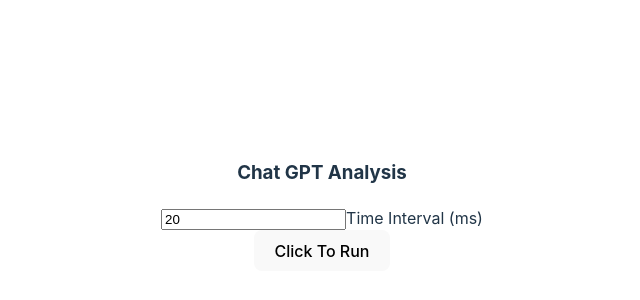
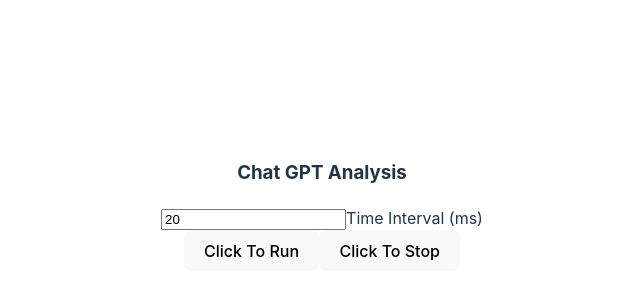
Before and after one commit to bajpai1289/Type-Speed, a React (Vite) app: page / in a window 1280 px wide. Shown: the part 194-494 px from the top of the page, without its empty margins (318-958 px from the left). Built offline with nearby package versions, Linux system fonts and the light colour scheme.

Commit message:
added stop button

```diff
--- a/src/App.jsx
+++ b/src/App.jsx
@@ -34,6 +34,9 @@
           <label htmlFor="timeInterval">Time Interval (ms)</label>
         </div>
         <button onClick={handleRunner}>Click To Run</button>
+        <button onClick={()=>window.location.reload()}>Click To Stop</button>
+
+        {/* <button onClick={()=>setRunner('')}>Click To clean</button> */}
       </div>
     </>
   )
```
